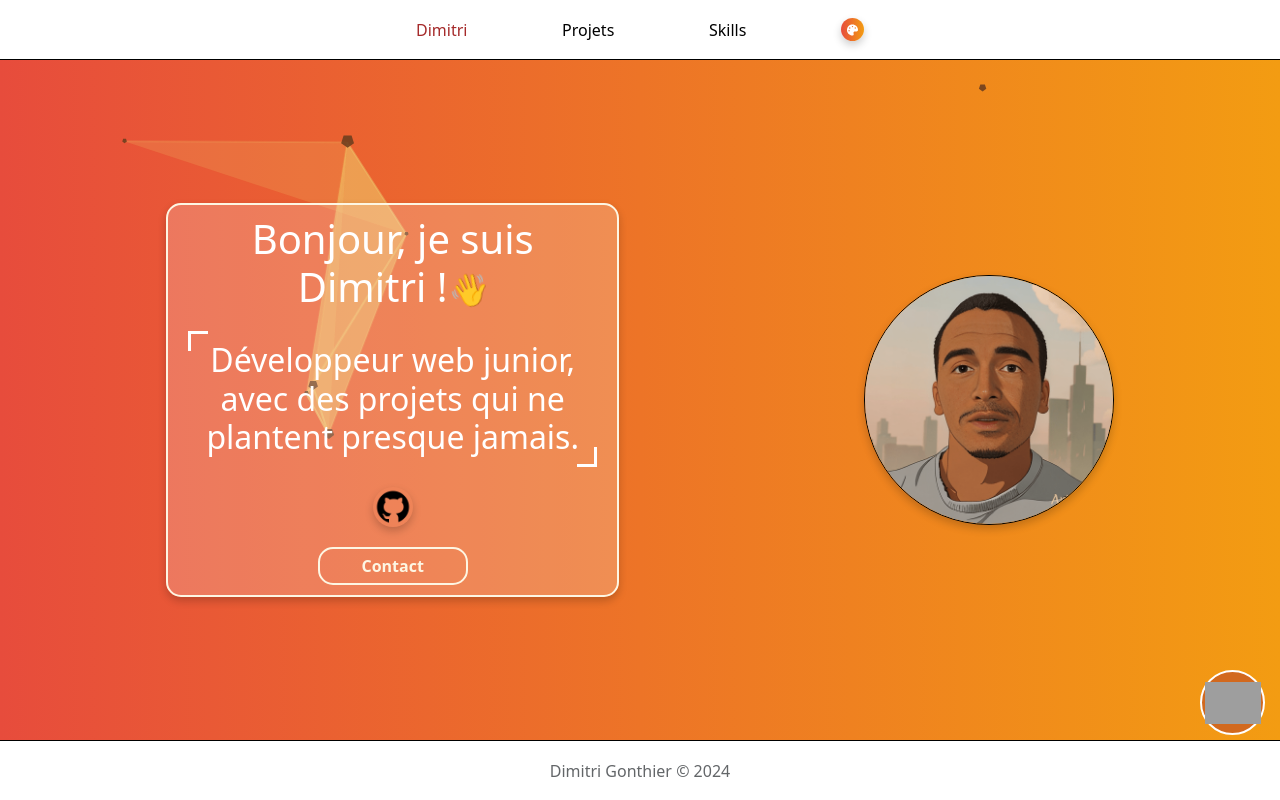
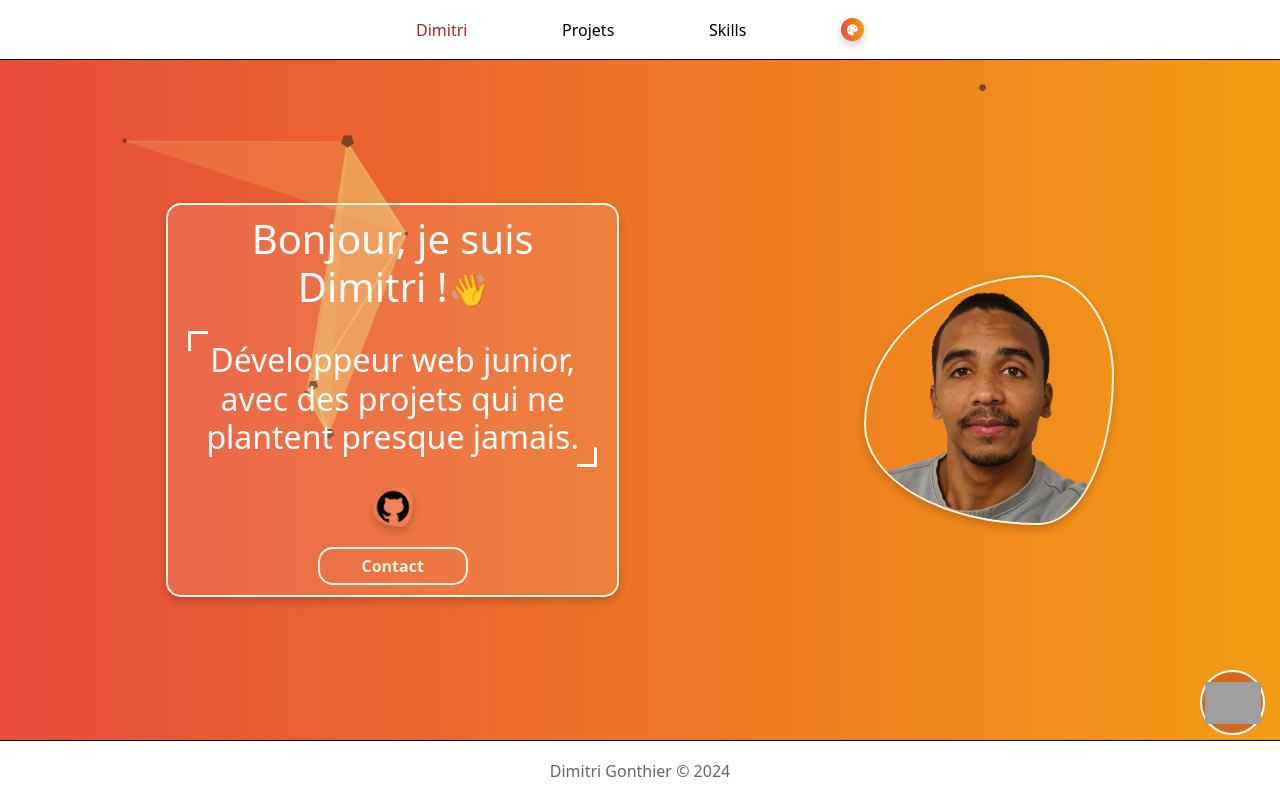
Before and after one commit to Dimitri97421/dimitri-gonthier, a React (Create React App) app: page / in a window 1280 px wide. Built offline with nearby package versions, Linux system fonts and the light colour scheme; grey boxes are pictures that could not be loaded.

Commit message:
new design

```diff
--- a/src/App.scss
+++ b/src/App.scss
@@ -90,12 +90,12 @@ $couleur-tertiaire: #fdf6e3;
 
   img{
     width: 250px;
-    height: 250px;
     object-fit: cover;
-    border-radius: 180px;
-    border: 1px solid black;
+    border-radius: 70% 30% 30% 70% / 60% 40% 60% 40%;
+    border: 2px solid $couleur-tertiaire;
     z-index: 1;
     box-shadow: 0 4px 8px rgba(0, 0, 0, 0.2);
+    backdrop-filter: blur(4px);
   }
 
   @keyframes appear {
@@ -122,7 +122,7 @@ $couleur-tertiaire: #fdf6e3;
     box-shadow: 0 4px 8px rgba(0, 0, 0, 0.2);
     backdrop-filter: blur(4px);
     z-index: 2;
-    background-color: rgba(255, 255, 255, 0.2);
+    background-color: rgba(255, 255, 255, 0.1);
     gap: 20px;
 
     h1,h2{
@@ -266,7 +266,7 @@ $couleur-tertiaire: #fdf6e3;
     z-index: 5;
     box-shadow: 0 4px 8px rgba(0, 0, 0, 0.2);
     backdrop-filter: blur(4px);
-    background-color: rgba(255, 255, 255, 0.2);
+    background-color: rgba(255, 255, 255, 0.1);
     button{
       border: 2px solid $couleur-tertiaire;
       color: $couleur-tertiaire;
@@ -304,7 +304,7 @@ $couleur-tertiaire: #fdf6e3;
       border: 2px solid $couleur-tertiaire;
       box-shadow: 0 4px 8px rgba(0, 0, 0, 0.2);
       backdrop-filter: blur(4px);
-      background-color: rgba(255, 255, 255, 0.2);
+      background-color: rgba(255, 255, 255, 0.1);
       margin: 0;
 
       img{
--- a/src/composants/RadarChart.js
+++ b/src/composants/RadarChart.js
@@ -105,7 +105,7 @@ const RadarChart = ({ initialData = [], labels = [] }) => {
   }, [initialData, labels]);
 
   return (
-    <div style={{ position: 'relative', width: '100%', height: '65vh' }}>
+    <div style={{ position: 'relative', width: '100%', height: '65vh'}}>
       <canvas ref={canvasRef} />
     </div>
   );
```
Also changed, not shown: src/img/moi.webp.
